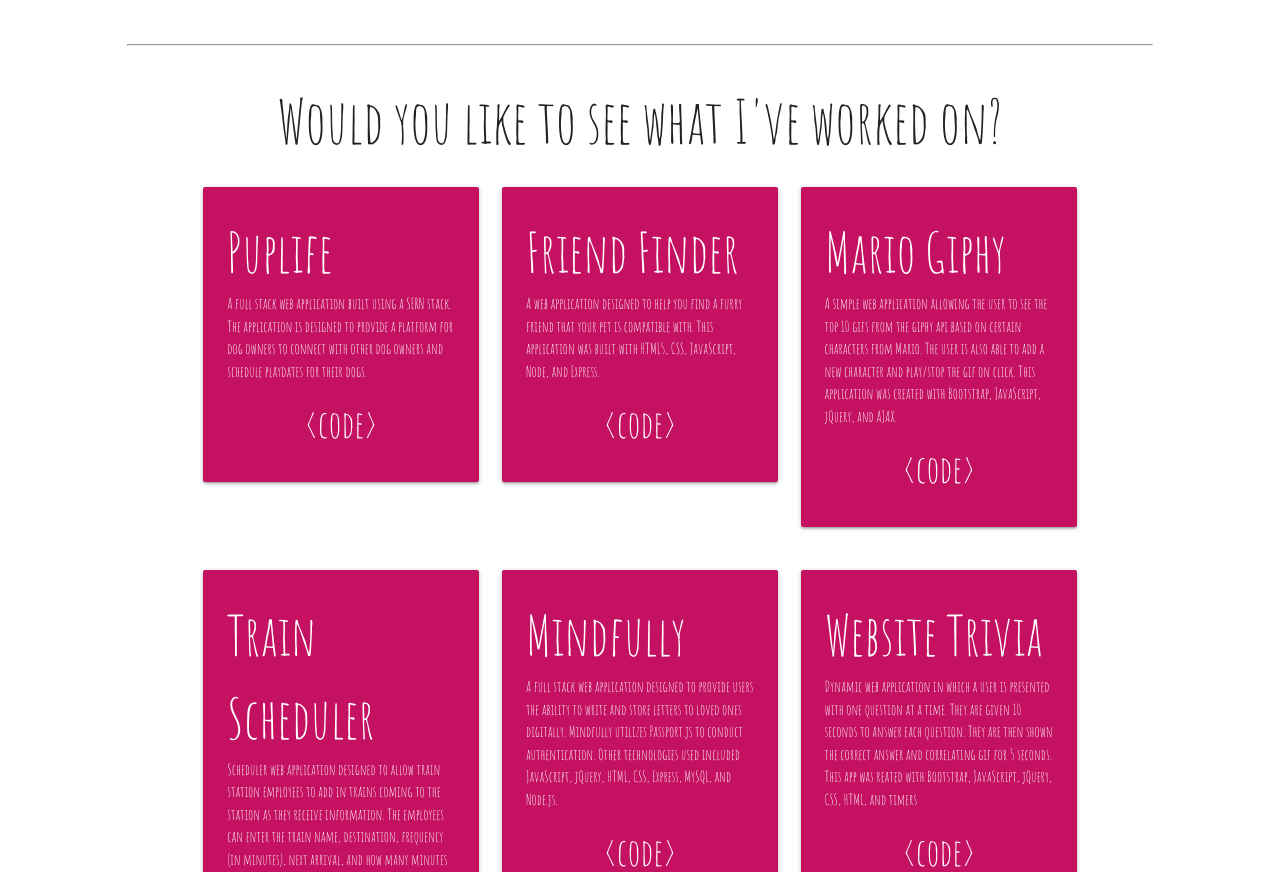
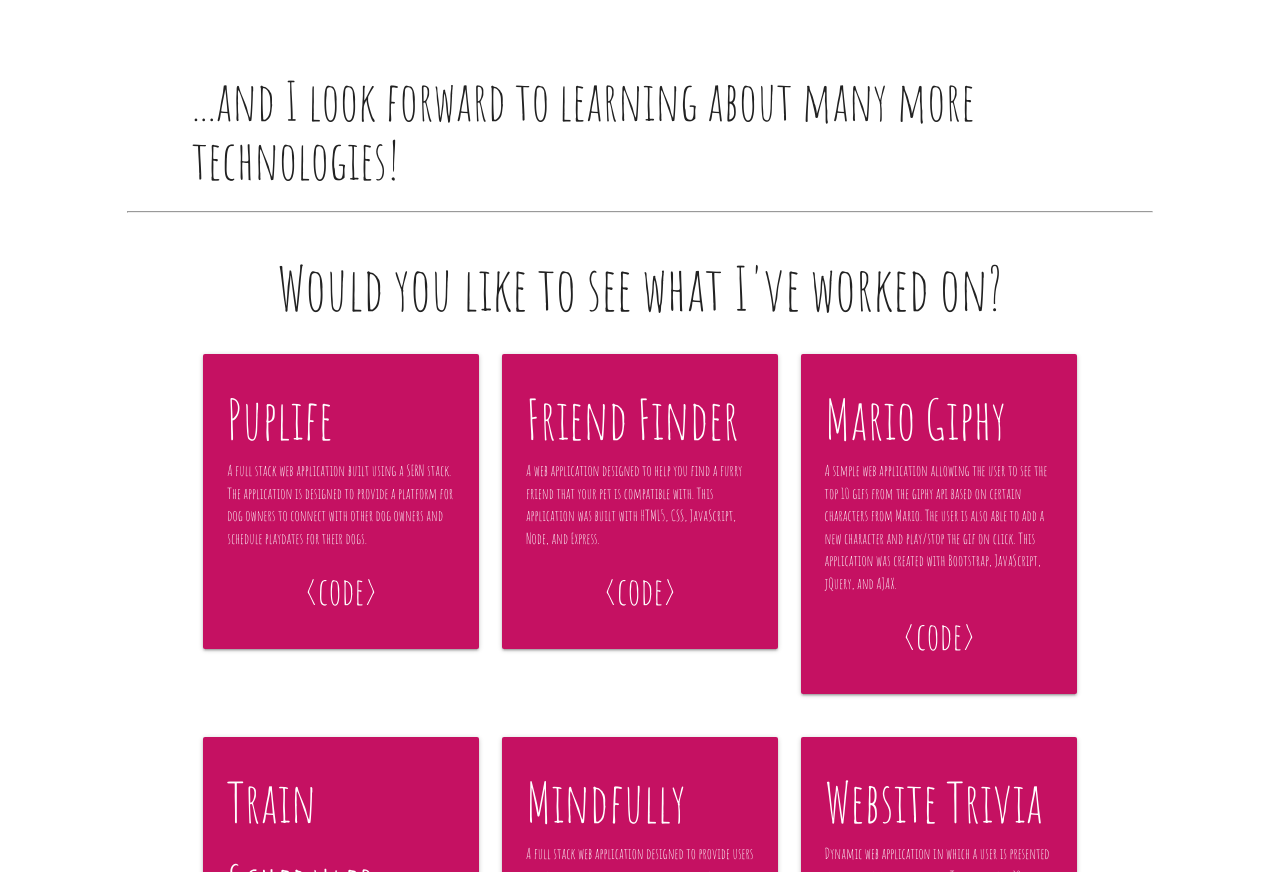
Before and after one commit to KileyAdams92/kaportfolio, a plain HTML site: page index.html in a window 1280 px wide. Shown: the part 1712-2584 px from the top of the page. Drawn offline with nearby package versions, Linux system fonts and the light colour scheme; a script that the page names is missing.

Commit message:
added knowledge_close

```diff
--- a/index.html
+++ b/index.html
@@ -91,6 +91,7 @@
             <img class="kIcons" src="assets/jquery.png" alt="image">
             <img class="kIcons" src="assets/node.png" alt="image">
         </div>
+        <h2 id="knowledge_close">...and I look forward to learning about many more technologies!</h2>
     </div>
     <hr class="hr">
     <div class='container' id='projects'>
```
